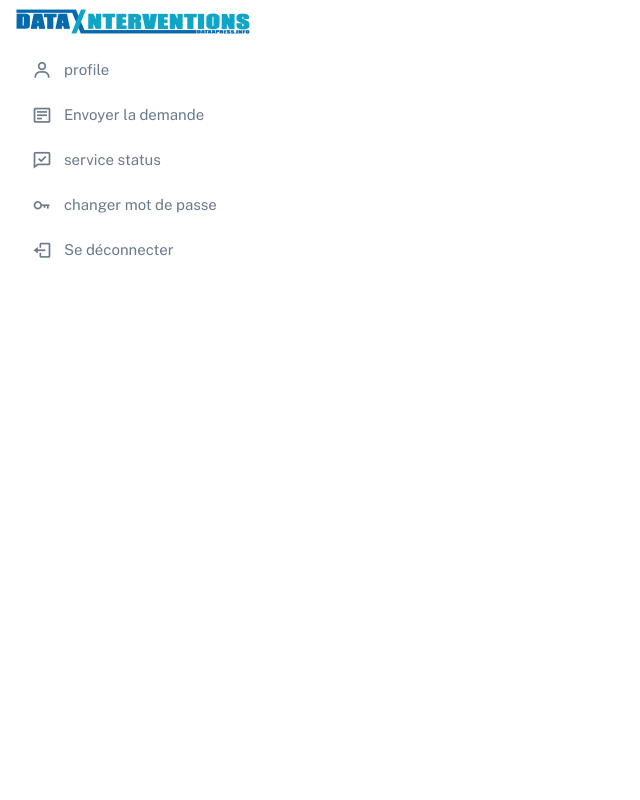
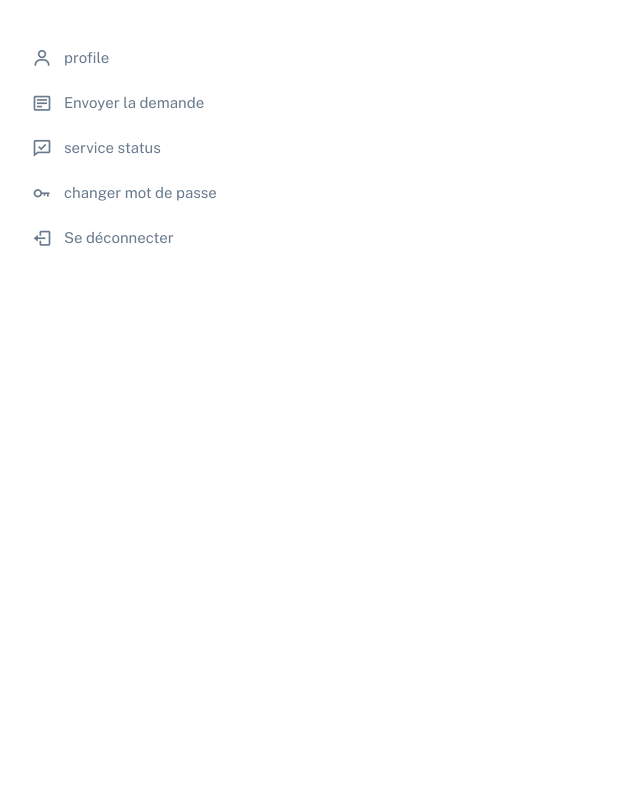
Before and after one commit to radouane-tamouss/DataInterventions, a PHP site: the page made by Requester/includes/header.php in a window 1280 px wide. Shown: the whole page, without its empty margins (0-640 px from the left). Run offline with PHP 8.4, Linux system fonts and the light colour scheme; some libraries are stand-ins or nearby versions.

Commit message:
:art: update header

```diff
--- a/Requester/includes/header.php
+++ b/Requester/includes/header.php
@@ -57,8 +57,8 @@
         <!-- Menu -->
   <aside id="layout-menu" class="layout-menu menu-vertical menu bg-menu-theme">
 
-            <div class="m-2">
-             <img src="../images/data2.png" alt="">
+            <div class="m-3">
+
             </div>
 
         <div class="menu-inner-shadow"></div>
```
